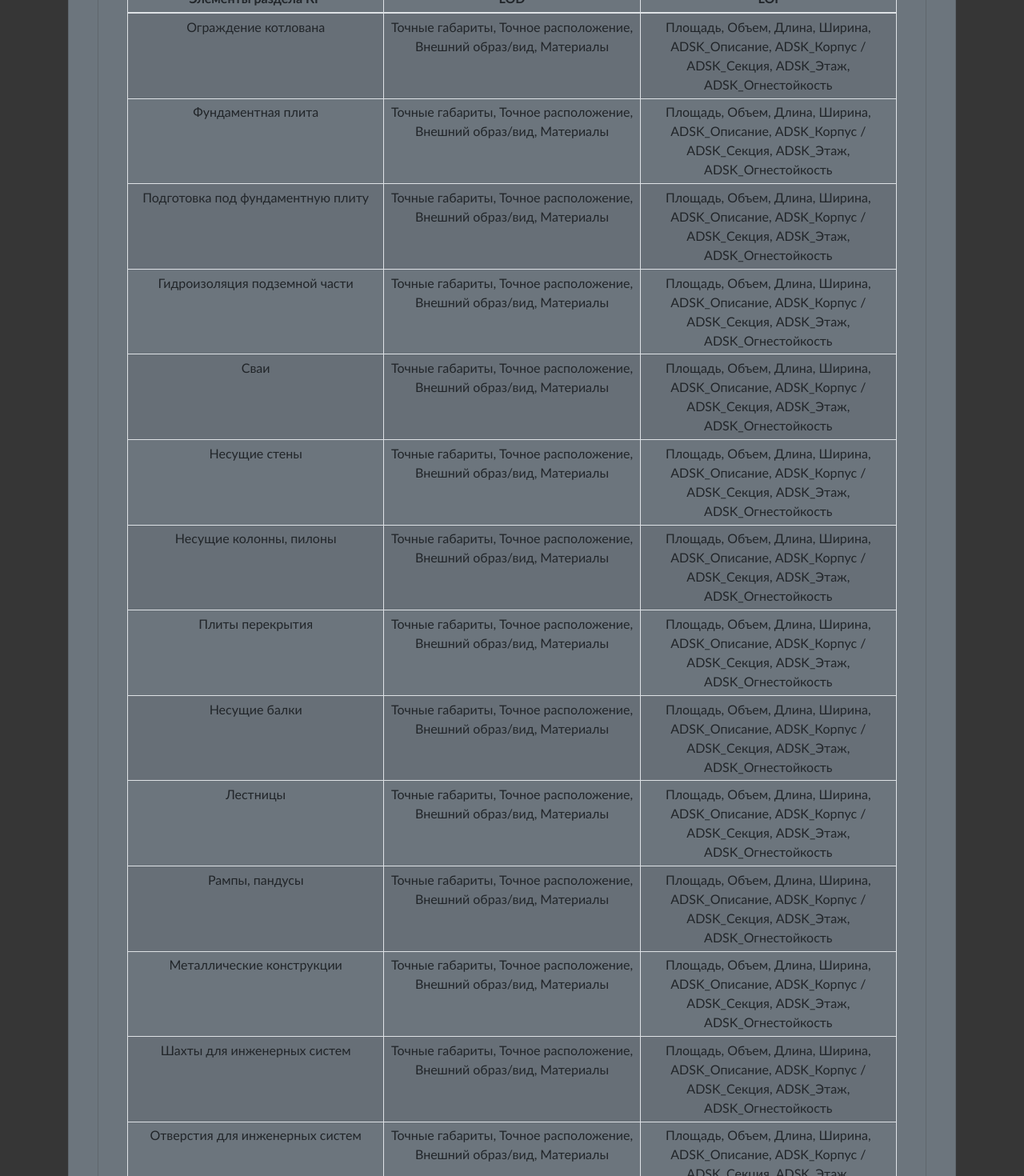
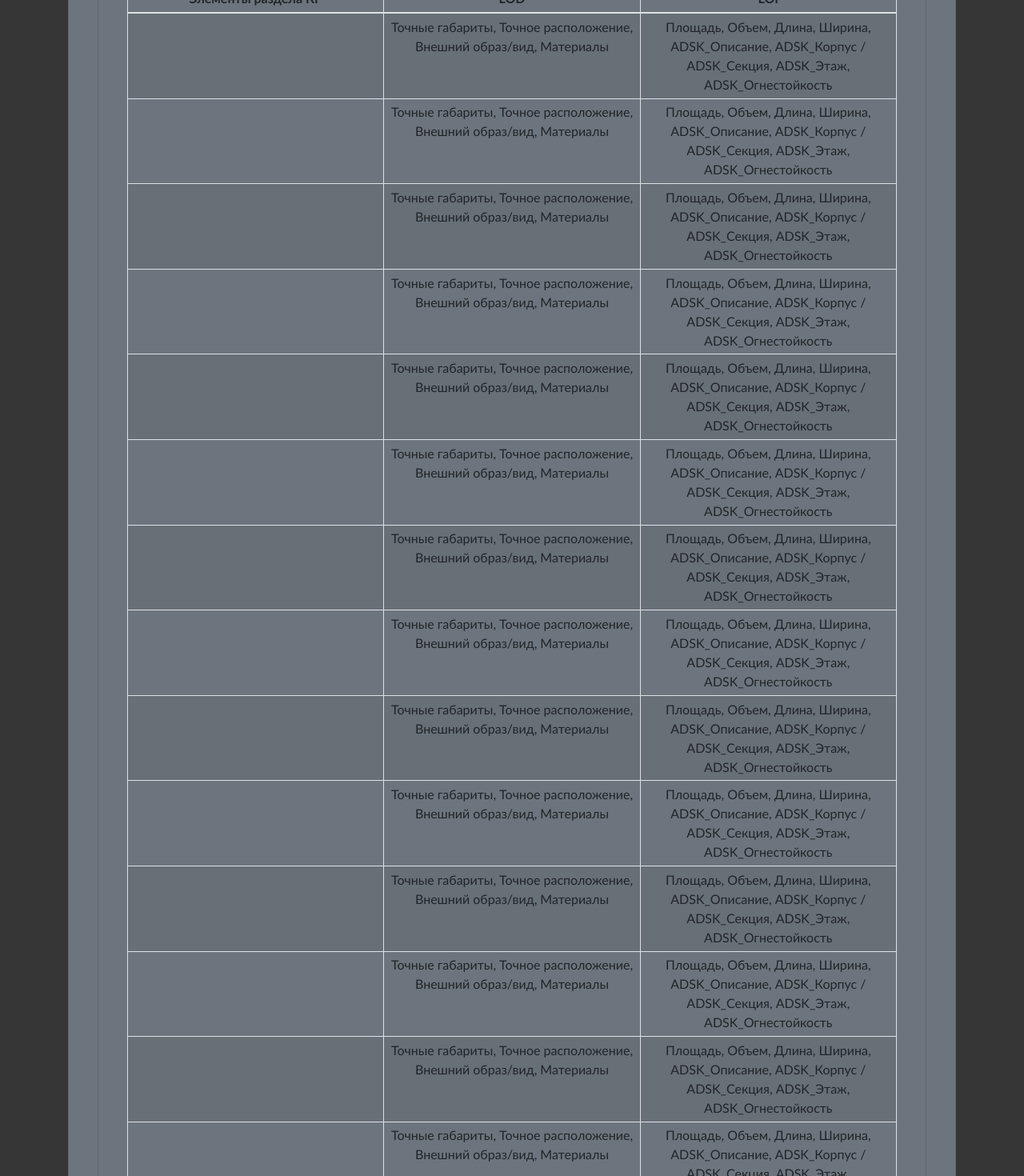
Before and after one commit to BIMOpenGroup/OpenEIR, a Nuxt app: page / in a window 1280 px wide. Shown: the part 640-2110 px from the top of the page at 80% size. Built offline with nearby package versions, Linux system fonts and the light colour scheme.

Commit message:
filds rename test

```diff
--- a/components/table_maun.vue
+++ b/components/table_maun.vue
@@ -52,10 +52,35 @@ export default {
   data() {
     return {
       filds: [`Элементы раздела ${this.section}`, "LOD", "LOI"],
+      items_list_fixed: [],
     };
+  },
+  created() {
+    if (this.items_list) {
+      for (let item in this.items_list) {
+        // const fixed_item = {`Элементы раздела ${this.section}`: item[key]}
+        item = renamekey(
+          item,
+          "ElementName",
+          `Элементы раздела ${this.section}`
+        );
+        this.items_list_fixed.push(item);
+      }
+      console.log(this.items_list_fixed);
+    }
   },
   methods: {},
 };
+
+function renamekey(obj, key, newKey) {
+  const cloneObj = clone(obj);
+  const value = cloneObj[key];
+  delete cloneObj[key];
+  cloneObj[newKey] = value;
+  return cloneObj;
+}
+
+const clone = (obj) => Object.assign({}, obj);
 </script>
 
 <style></style>
--- a/documents/stage_p.js
+++ b/documents/stage_p.js
@@ -2,115 +2,122 @@ export default {
   items: {
     AR: [
       {
-        "Элементы раздела АР": "Стена",
+        ElementName: "Стена",
         LOD:
           "Точные габариты, Точное расположение, Внешний образ/вид, Материалы",
         LOI:
           "Площадь, Объем, Длина, Ширина, ADSK_Описание, ADSK_Корпус / ADSK_Секция, ADSK_Этаж, ADSK_Огнестойкость",
       },
-      { "Элементы раздела АР": "Перекрытие", LOD: "Larsen", LOI: "Shaw" },
-      { "Элементы раздела АР": "Пол", LOD: "Geneva", LOI: "Wilson" },
+      { ElementName: "Перекрытие", LOD: "Larsen", LOI: "Shaw" },
+      { ElementName: "Пол", LOD: "Geneva", LOI: "Wilson" },
     ],
     KR: [
       {
-        "Элементы раздела КР": "Ограждение котлована",
+        ElementName: "Ограждение котлована",
         LOD:
           "Точные габариты, Точное расположение, Внешний образ/вид, Материалы",
         LOI:
           "Площадь, Объем, Длина, Ширина, ADSK_Описание, ADSK_Корпус / ADSK_Секция, ADSK_Этаж, ADSK_Огнестойкость",
       },
       {
-        "Элементы раздела КР": "Фундаментная плита",
+        ElementName: "Фундаментная плита",
         LOD:
           "Точные габариты, Точное расположение, Внешний образ/вид, Материалы",
         LOI:
           "Площадь, Объем, Длина, Ширина, ADSK_Описание, ADSK_Корпус / ADSK_Секция, ADSK_Этаж, ADSK_Огнестойкость",
       },
       {
-        "Элементы раздела КР": "Подготовка под фундаментную плиту",
+        ElementName: "Подготовка под фундаментную плиту",
         LOD:
           "Точные габариты, Точное расположение, Внешний образ/вид, Материалы",
         LOI:
           "Площадь, Объем, Длина, Ширина, ADSK_Описание, ADSK_Корпус / ADSK_Секция, ADSK_Этаж, ADSK_Огнестойкость",
       },
       {
-        "Элементы раздела КР": "Гидроизоляция подземной части",
+        ElementName: "Гидроизоляция подземной части",
         LOD:
           "Точные габариты, Точное расположение, Внешний образ/вид, Материалы",
         LOI:
           "Площадь, Объем, Длина, Ширина, ADSK_Описание, ADSK_Корпус / ADSK_Секция, ADSK_Этаж, ADSK_Огнестойкость",
       },
       {
-        "Элементы раздела КР": "Сваи",
+        ElementName: "Сваи",
         LOD:
           "Точные габариты, Точное расположение, Внешний образ/вид, Материалы",
         LOI:
           "Площадь, Объем, Длина, Ширина, ADSK_Описание, ADSK_Корпус / ADSK_Секция, ADSK_Этаж, ADSK_Огнестойкость",
       },
       {
-        "Элементы раздела КР": "Несущие стены",
+        ElementName: "Несущие стены",
         LOD:
           "Точные габариты, Точное расположение, Внешний образ/вид, Материалы",
         LOI:
           "Площадь, Объем, Длина, Ширина, ADSK_Описание, ADSK_Корпус / ADSK_Секция, ADSK_Этаж, ADSK_Огнестойкость",
       },
       {
-        "Элементы раздела КР": "Несущие колонны, пилоны",
+        ElementName: "Несущие колонны, пилоны",
         LOD:
           "Точные габариты, Точное расположение, Внешний образ/вид, Материалы",
         LOI:
           "Площадь, Объем, Длина, Ширина, ADSK_Описание, ADSK_Корпус / ADSK_Секция, ADSK_Этаж, ADSK_Огнестойкость",
       },
       {
-        "Элементы раздела КР": "Плиты перекрытия",
+        ElementName: "Плиты перекрытия",
         LOD:
           "Точные габариты, Точное расположение, Внешний образ/вид, Материалы",
         LOI:
           "Площадь, Объем, Длина, Ширина, ADSK_Описание, ADSK_Корпус / ADSK_Секция, ADSK_Этаж, ADSK_Огнестойкость",
       },
       {
-        "Элементы раздела КР": "Несущие балки",
+        ElementName: "Несущие балки",
         LOD:
           "Точные габариты, Точное расположение, Внешний образ/вид, Материалы",
         LOI:
           "Площадь, Объем, Длина, Ширина, ADSK_Описание, ADSK_Корпус / ADSK_Секция, ADSK_Этаж, ADSK_Огнестойкость",
       },
       {
-        "Элементы раздела КР": "Лестницы",
+        ElementName: "Лестницы",
         LOD:
           "Точные габариты, Точное расположение, Внешний образ/вид, Материалы",
         LOI:
           "Площадь, Объем, Длина, Ширина, ADSK_Описание, ADSK_Корпус / ADSK_Секция, ADSK_Этаж, ADSK_Огнестойкость",
       },
       {
-        "Элементы раздела КР": "Рампы, пандусы",
+        ElementName: "Рампы, пандусы",
         LOD:
           "Точные габариты, Точное расположение, Внешний образ/вид, Материалы",
         LOI:
           "Площадь, Объем, Длина, Ширина, ADSK_Описание, ADSK_Корпус / ADSK_Секция, ADSK_Этаж, ADSK_Огнестойкость",
       },
       {
-        "Элементы раздела КР": "Металлические конструкции",
+        ElementName: "Металлические конструкции",
         LOD:
           "Точные габариты, Точное расположение, Внешний образ/вид, Материалы",
         LOI:
           "Площадь, Объем, Длина, Ширина, ADSK_Описание, ADSK_Корпус / ADSK_Секция, ADSK_Этаж, ADSK_Огнестойкость",
       },
       {
-        "Элементы раздела КР": "Шахты для инженерных систем",
+        ElementName: "Шахты для инженерных систем",
         LOD:
           "Точные габариты, Точное расположение, Внешний образ/вид, Материалы",
         LOI:
           "Площадь, Объем, Длина, Ширина, ADSK_Описание, ADSK_Корпус / ADSK_Секция, ADSK_Этаж, ADSK_Огнестойкость",
       },
       {
-        "Элементы раздела КР": "Отверстия для инженерных систем",
+        ElementName: "Отверстия для инженерных систем",
         LOD:
           "Точные габариты, Точное расположение, Внешний образ/вид, Материалы",
         LOI:
           "Площадь, Объем, Длина, Ширина, ADSK_Описание, ADSK_Корпус / ADSK_Секция, ADSK_Этаж, ADSK_Огнестойкость",
       },
     ],
+    OV1: [],
+    OV2: [],
+    ITP: [],
+    VK: [],
+    APT: [],
+    EOM: [],
+    SS: [],
   },
   text: `
         Элементы раздела
--- a/pages/index.vue
+++ b/pages/index.vue
@@ -20,11 +20,11 @@
             checked
             size="lg"
             type="checkbox"
-            v-b-toggle.collapse-1
+            v-b-toggle.collapse-p
             @change="check_stage_p"
           />
           Стадия П
-          <b-collapse id="collapse-1" visible class="mt-2">
+          <b-collapse id="collapse-p" visible class="mt-2">
             <b-card class="text-center w-100 p-3 bg-secondary text-light">
               <b-row class="mt-2 text-center"> </b-row>
               <b-row id="chekboxes">
@@ -66,11 +66,11 @@
         <b-col>
           <input
             type="checkbox"
-            v-b-toggle.collapse-2
+            v-b-toggle.collapse-rd
             @change="check_stage_rd"
           />
           Стадия РД
-          <b-collapse id="collapse-2" class="mt-2">
+          <b-collapse id="collapse-rd" class="mt-2">
             <b-card class="text-center w-100 p-3 bg-secondary text-light">
               {{ Stage_RD }}
             </b-card>
```
